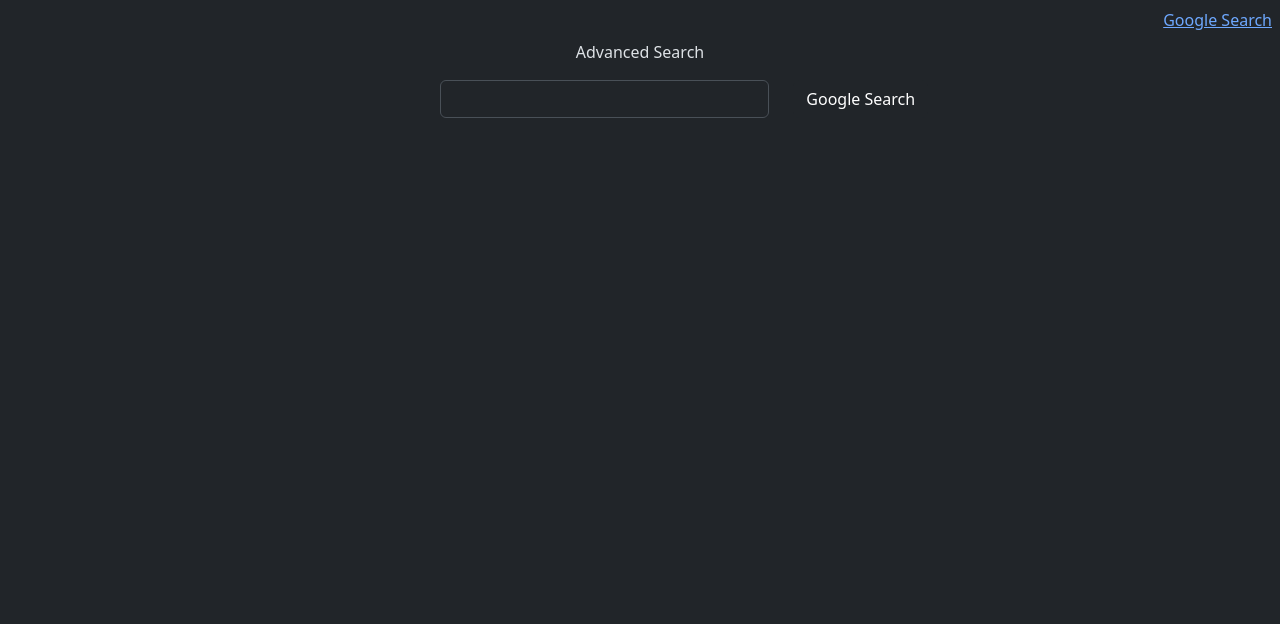
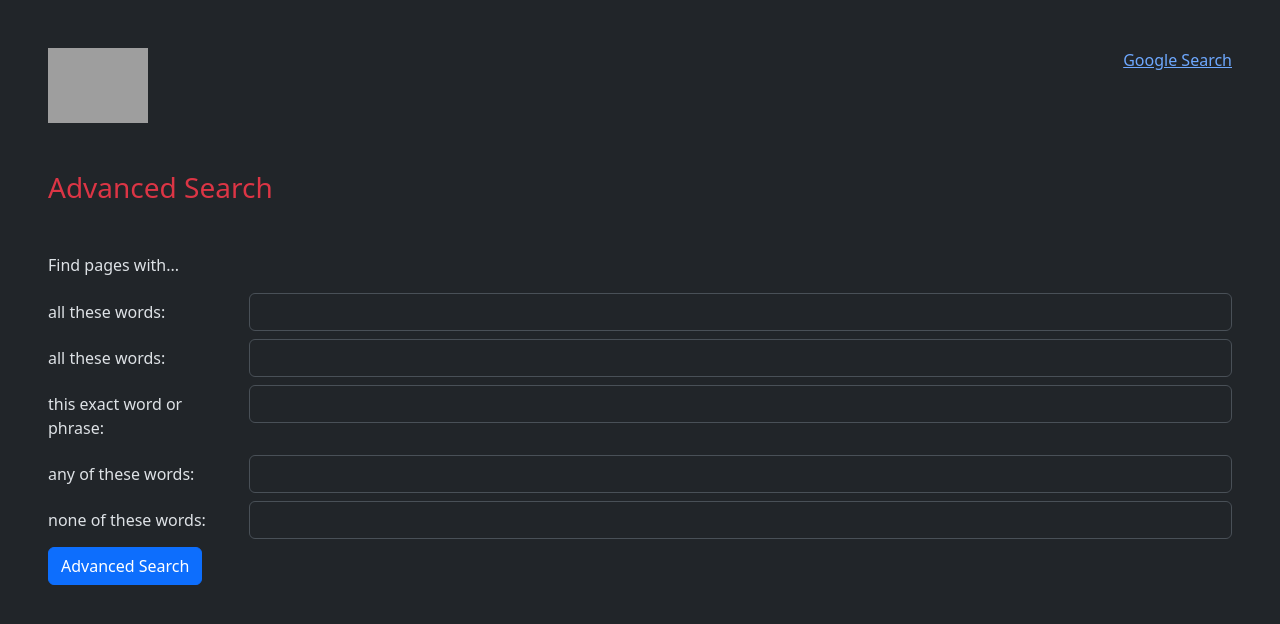
Before and after one commit to meral-z/Search, a plain HTML site: page advsearch.html in a window 1280 px wide. Drawn offline with nearby package versions, Linux system fonts and the light colour scheme; grey boxes are pictures that could not be loaded.

Commit message:
advsearch

```diff
--- a/advsearch.html
+++ b/advsearch.html
@@ -3,32 +3,70 @@
     <head>
         <meta charset="utf-8">
         <meta name="viewport" content="width=device-width, initial-scale=1">
-        <title>Search</title>
+        <title>Advanced Search</title>
         <link rel= "Stylesheet" href="google.css">
         <link href="https://cdn.jsdelivr.net/npm/bootstrap@5.3.3/dist/css/bootstrap.min.css" rel="stylesheet" integrity="sha384-QWTKZyjpPEjISv5WaRU9OFeRpok6YctnYmDr5pNlyT2bRjXh0JMhjY6hW+ALEwIH" crossorigin="anonymous">
     </head>
 
 
-    <body>
+    <body class="m-5">
         <nav>
-            <div class="d-flex flex-row-reverse">
-                <a class="p-2" href="index.html">Google Search</a>
+            <div class="row">
+                <div class="col-6">
+                    <img src="https://white.logodownload.org/wp-content/uploads/2020/11/google-white-logo.png" style="width: 100px;" class="text-start">
+                </div>
+                <div class="col-6 text-end">
+                    <a href="index.html">Google Search</a>
+                </div>
             </div>
         </nav>
 
 
-        <div id="center">
-            <div class="row mb-3" >
-                <a >Advanced Search</a>
+        <div class="text-left">
+            <div class="row" >
+                <h3 class="font-weight-bold text-danger my-5">Advanced Search</h3>
+                <p>Find pages with...</p>
             </div>
 
-            <form action="https://images.google.com/images">
-                <div class="row mb-3">
+            <form action="https://images.google.com/images" class="mb-5">
+                <div class="row">
+                    <label class="col-sm-2 col-form-label">all these words:</label>
                     <div class="col-sm-10">
                         <input type="text" class="form-control" name="q">
                     </div>
+                </div>
+
+                <div class="row my-2">
+                    <label class="col-sm-2 col-form-label">all these words:</label>
+                    <div class="col-sm-10">
+                        <input type="text" class="form-control" name="q">
+                    </div>
+                </div>
+
+                <div class="row my-2">
+                    <label class="col-sm-2 col-form-label">this exact word or phrase:</label>
+                    <div class="col-sm-10">
+                        <input type="text" class="form-control" name="q">
+                    </div>
+                </div>
+
+                <div class="row my-2">
+                    <label class="col-sm-2 col-form-label">any of these words:</label>
+                    <div class="col-sm-10">
+                        <input type="text" class="form-control" name="q">
+                    </div>
+                </div>
+
+                <div class="row my-2 ">
+                    <label class="col-sm-2 col-form-label">none of these words:</label>
+                    <div class="col-sm-10">
+                        <input type="text" class="form-control" name="q">
+                    </div>
+                </div>
+
+                <div class="row my-2">
                     <div class="col-sm-2">
-                        <input type="submit" class="btn btn-dark"  value="Google Search">
+                        <input type="submit" class="btn btn-primary"  value="Advanced Search">
                     </div>
                 </div>
             </form>
```
Also changed, not shown: image.html (+3 -4 lines).
